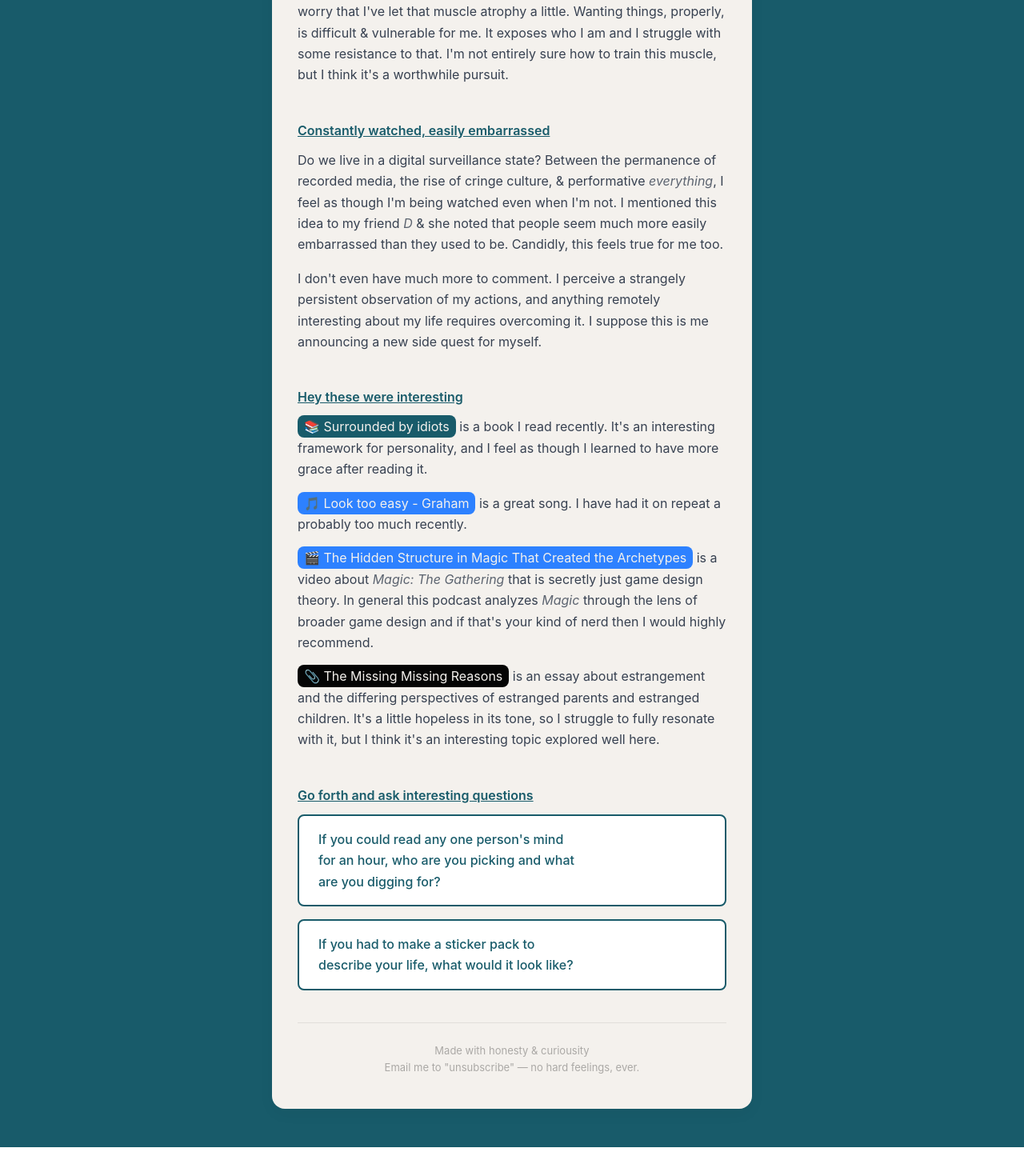
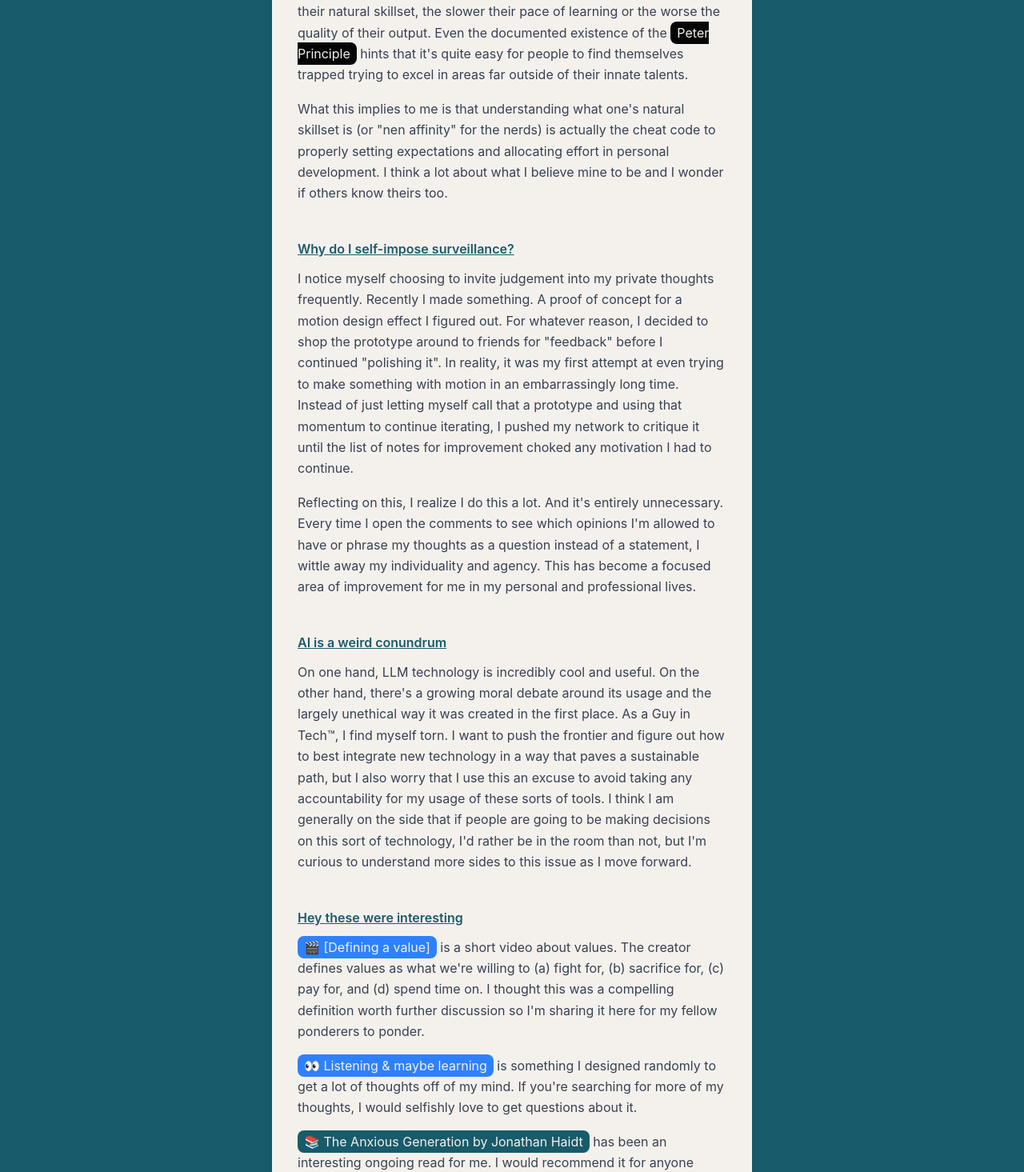
Before and after one commit to Opeyem1a/bulletin, a Next.js app: page / in a window 1280 px wide. Shown: the part 610-2075 px from the top of the page at 80% size. Before the commit the page ends 2044 px from the top, so only its background shows below. Built offline with nearby package versions, Linux system fonts and the light colour scheme.

Commit message:
chore: edition 009 (#16)

```diff
--- /dev/null
+++ b/src/app/(email-content)/009.tsx
@@ -0,0 +1,163 @@
+import { Em, Text } from '@/app/(components)/text';
+import { Section } from '@/app/(components)/section';
+import { Spacer } from '@/app/(components)/spacer';
+import { UrlBadge } from '@/app/(components)/url-badge';
+import { Emoji } from '@/app/(components)/emoji';
+import { Callout } from '@/app/(components)/callout';
+
+const EmailContent009 = () => {
+    return (
+        <>
+            <Section>
+                <Text variant="header">Hello again friends</Text>
+                <Text variant="base">
+                    Wagwan gang, it has been a while. I thought it was a good
+                    idea to chain multiple trips together while also neglecting
+                    my normal reflection rituals, and that demolished my writing
+                    cadence. It is now my mission to make sure I write this
+                    before I procrastinate further.
+                </Text>
+                <Text variant="base">
+                    I&apos;ve learned a lot about action and the importance of
+                    the &quot;send it&quot; mindset, so you&apos;re getting the
+                    unpolished stream of consciousness today. Buckle up.
+                </Text>
+            </Section>
+            <Spacer height="16px" />
+            <Section>
+                <Text variant="header">
+                    Do you know what you&apos;re good at?
+                </Text>
+                <Text variant="base">
+                    My most recent work revelation is that people have painfully
+                    obvious strengths and weaknesses. For the anime nerds, I
+                    view this somewhat like nen types from Hunter X Hunter.
+                    People <Em>can</Em> learn skills outside of their natural
+                    skillset, but it&apos;s less efficient to do so. The further
+                    from their natural skillset, the slower their pace of
+                    learning or the worse the quality of their output. Even the
+                    documented existence of the{' '}
+                    <UrlBadge
+                        url="https://www.google.com/search?q=peter+principle"
+                        variant="site"
+                    >
+                        Peter Principle
+                    </UrlBadge>{' '}
+                    hints that it&apos;s quite easy for people to find
+                    themselves trapped trying to excel in areas far outside of
+                    their innate talents.
+                </Text>
+                <Text variant="base">
+                    What this implies to me is that understanding what
+                    one&apos;s natural skillset is (or &quot;nen affinity&quot;
+                    for the nerds) is actually the cheat code to properly
+                    setting expectations and allocating effort in personal
+                    development. I think a lot about what I believe mine to be
+                    and I wonder if others know theirs too.
+                </Text>
+            </Section>
+            <Spacer height="16px" />
+            <Section>
+                <Text variant="header">Why do I self-impose surveillance?</Text>
+                <Text variant="base">
+                    I notice myself choosing to invite judgement into my private
+                    thoughts frequently. Recently I made something. A proof of
+                    concept for a motion design effect I figured out. For
+                    whatever reason, I decided to shop the prototype around to
+                    friends for &quot;feedback&quot; before I continued
+                    &quot;polishing it&quot;. In reality, it was my first
+                    attempt at even trying to make something with motion in an
+                    embarrassingly long time. Instead of just letting myself
+                    call that a prototype and using that momentum to continue
+                    iterating, I pushed my network to critique it until the list
+                    of notes for improvement choked any motivation I had to
+                    continue.
+                </Text>
+                <Text variant="base">
+                    Reflecting on this, I realize I do this a lot. And it&apos;s
+                    entirely unnecessary. Every time I open the comments to see
+                    which opinions I&apos;m allowed to have or phrase my
+                    thoughts as a question instead of a statement, I wittle away
+                    my individuality and agency. This has become a focused area
+                    of improvement for me in my personal and professional lives.
+                </Text>
+            </Section>
+            <Spacer height="16px" />
+            <Section>
+                <Text variant="header">AI is a weird conundrum</Text>
+                <Text variant="base">
+                    On one hand, LLM technology is incredibly cool and useful.
+                    On the other hand, there&apos;s a growing moral debate
+                    around its usage and the largely unethical way it was
+                    created in the first place. As a Guy in Tech
+                    <Emoji icon="™️" />, I find myself torn. I want to push the
+                    frontier and figure out how to best integrate new technology
+                    in a way that paves a sustainable path, but I also worry
+                    that I use this an excuse to avoid taking any accountability
+                    for my usage of these sorts of tools. I think I am generally
+                    on the side that if people are going to be making decisions
+                    on this sort of technology, I&apos;d rather be in the room
+                    than not, but I&apos;m curious to understand more sides to
+                    this issue as I move forward.
+                </Text>
+            </Section>
+            <Spacer height="16px" />
+            <Section>
+                <Text variant="header">Hey these were interesting</Text>
+                <Text variant="base">
+                    <UrlBadge
+                        url="https://www.instagram.com/p/DO-m3yGjiBp/"
+                        variant="media"
+                    >
+                        <Emoji icon="🎬" /> [Defining a value]
+                    </UrlBadge>{' '}
+                    is a short video about values. The creator defines values as
+                    what we&apos;re willing to (a) fight for, (b) sacrifice for,
+                    (c) pay for, and (d) spend time on. I thought this was a
+                    compelling definition worth further discussion so I&apos;m
+                    sharing it here for my fellow ponderers to ponder.
+                </Text>
+                <Text variant="base">
+                    <UrlBadge
+                        url="https://www.instagram.com/p/DPuGGl6EslC/?img_index=1"
+                        variant="media"
+                    >
+                        <Emoji icon="👀" /> Listening &amp; maybe learning
+                    </UrlBadge>{' '}
+                    is something I designed randomly to get a lot of thoughts
+                    off of my mind. If you&apos;re searching for more of my
+                    thoughts, I would selfishly love to get questions about it.
+                </Text>
+                <Text variant="base">
+                    <UrlBadge
+                        url="https://open.spotify.com/show/1KSBccSgATuIUOnLgAtU9y?si=91250cb5c73f4516"
+                        variant="article"
+                    >
+                        <Emoji icon="📚" /> The Anxious Generation by Jonathan
+                        Haidt
+                    </UrlBadge>{' '}
+                    has been an interesting ongoing read for me. I would
+                    recommend it for anyone curious about how childhoods have
+                    been affected by shifts in parenting and emerging social
+                    media over the last few decades.
+                </Text>
+            </Section>
+            <Spacer height="16px" />
+            <Section>
+                <Text variant="header">
+                    Go forth and ask interesting questions
+                </Text>
+                <Callout variant="base">
+                    Do you think you could successfully manipulate a perfect
+                    clone of yourself?
+                </Callout>
+                <Callout variant="base">
+                    If you had to permanently give up one of your senses, which
+                    one would it be?
+                </Callout>
+            </Section>
+        </>
+    );
+};
+
+export { EmailContent009 };
--- a/src/app/page.tsx
+++ b/src/app/page.tsx
@@ -2,7 +2,7 @@ import { Spacer } from '@/app/(components)/spacer';
 import { Header } from '@/app/(components)/header';
 import { Footer } from '@/app/(components)/footer';
 import { getDocumentTitle } from '@/app/(config)/helpers';
-import { EmailContent008 } from '@/app/(email-content)/008';
+import { EmailContent009 } from '@/app/(email-content)/009';
 
 interface EmailComponentProps {
     editionNumber: number;
@@ -43,7 +43,7 @@ const Email = ({ editionNumber }: EmailComponentProps) => {
                                     <tbody>
                                         <Header editionNumber={editionNumber} />
                                         <Spacer height="28px" />
-                                        <EmailContent008 />
+                                        <EmailContent009 />
                                         <Spacer height="24px" />
                                         <Footer />
                                     </tbody>
@@ -58,7 +58,7 @@ const Email = ({ editionNumber }: EmailComponentProps) => {
 };
 
 const PreviewEmailPage = () => {
-    return <Email editionNumber={8} />;
+    return <Email editionNumber={9} />;
 };
 
 export default PreviewEmailPage;
```
